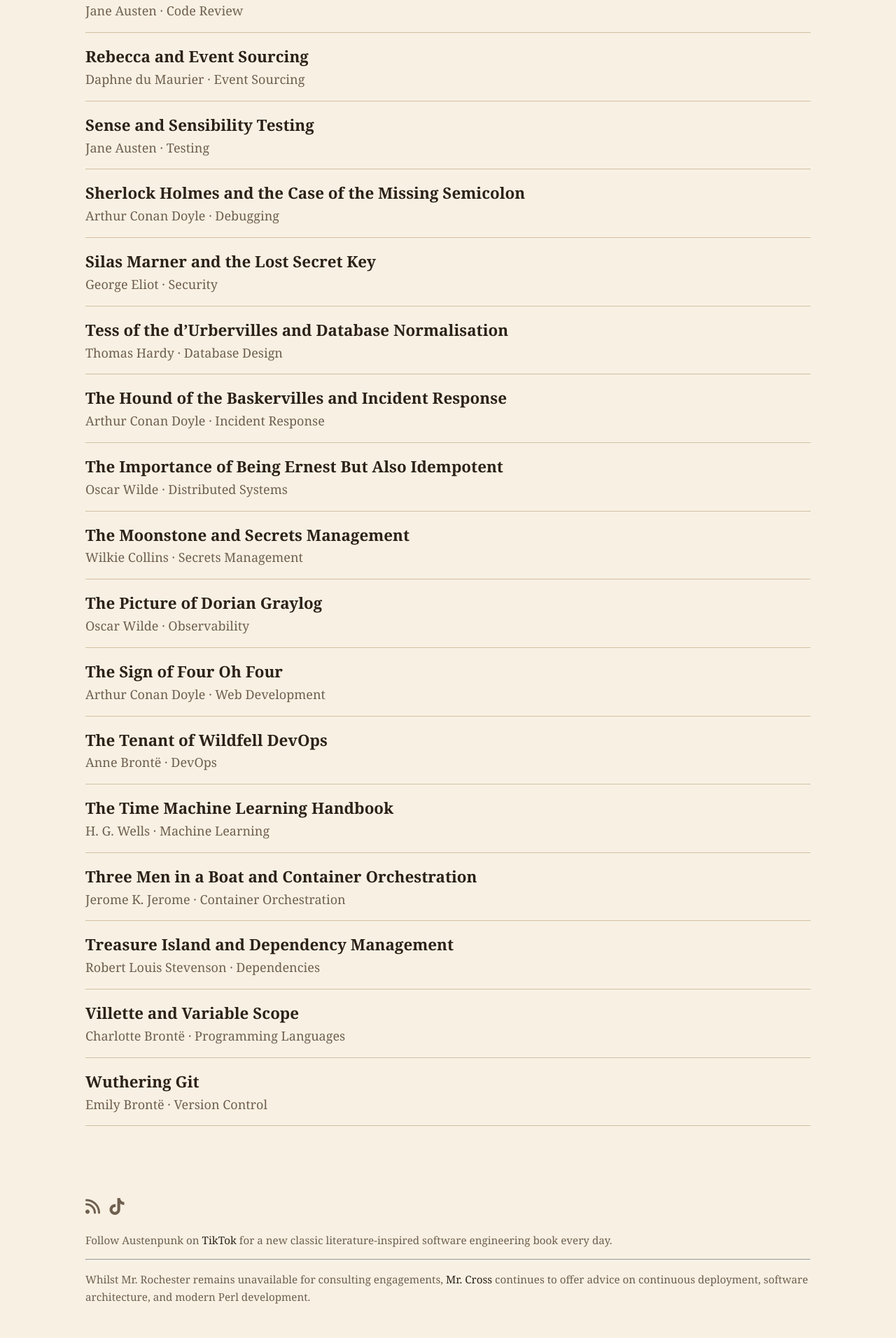
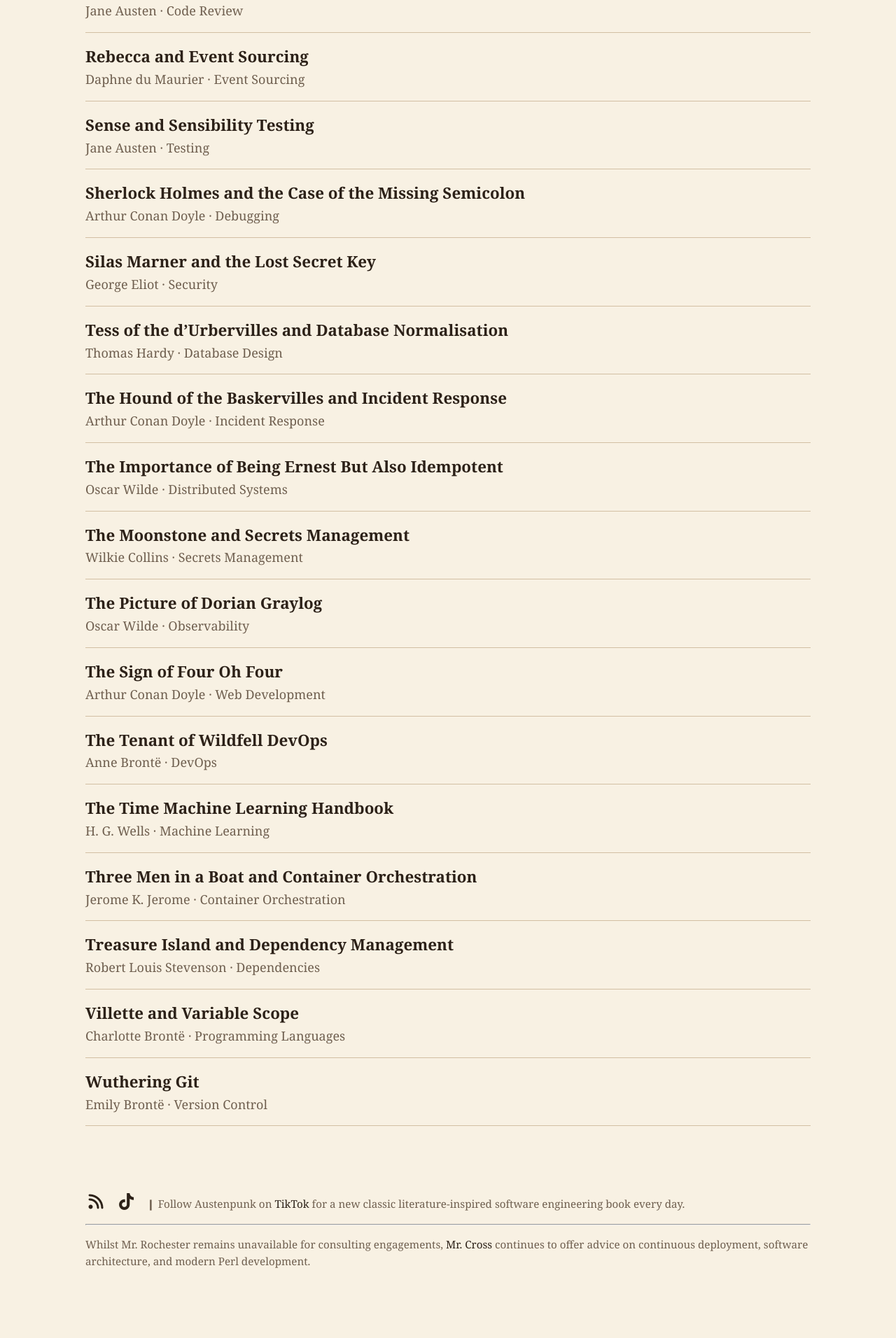
Before and after one commit to davorg/austenpunk, a Jekyll site: the page built from books.html, in a window 1280 px wide. Shown: the part 2726-4638 px from the top of the page at 70% size. Built offline with Jekyll 4.4.1, drawn with Linux system fonts in a browser that asks for light colours; nearby versions of some CDN libraries; after the commit the page ends 4588 px from its top, so only the background shows below that.

Commit message:
Too much obsessing over exactly the right vertical separator

```diff
--- a/_layouts/default.html
+++ b/_layouts/default.html
@@ -21,10 +21,10 @@
 
   <link
     rel="stylesheet"
-    href="https://cdnjs.cloudflare.com/ajax/libs/font-awesome/6.7.2/css/all.min.css"
-    integrity="sha512-Evv84Mr4kqVGRNSgIGL/F/aIDqQb7xQ2vcrdIwxfjThSH8CSR7PBEakCr51Ck+w+/U6swU2Im1vVX0SVk9ABhg=="
+    href="https://cdnjs.cloudflare.com/ajax/libs/font-awesome/7.0.1/css/all.min.css"
+    integrity="sha512-2SwdPD6INVrV/lHTZbO2nodKhrnDdJK9/kg2XD1r9uGqPo1cUbujc+IYdlYdEErWNu69gVcYgdxlmVmzTWnetw=="
     crossorigin="anonymous"
-    referrerpolicy="no-referrer">
+    referrerpolicy="no-referrer" />
 
   <meta charset="utf-8">
   <meta name="viewport" content="width=device-width, initial-scale=1">
@@ -114,11 +114,10 @@
          title="TikTok">
         <i class="fa-brands fa-tiktok"></i>
       </a>
-    </p>
-    <p>Follow Austenpunk on
-      <a href="https://www.tiktok.com/@austenpunk">TikTok</a>
-      for a new classic literature-inspired software engineering book every
-      day.</p>
+     ❙ Follow Austenpunk on
+     <a href="https://www.tiktok.com/@austenpunk">TikTok</a>
+     for a new classic literature-inspired software engineering book every
+     day.</p>
     <hr>
     <p>Whilst Mr. Rochester remains unavailable for consulting engagements,
       <a href="https://davecross.co.uk/">Mr. Cross</a> continues to offer
--- a/assets/css/site.css
+++ b/assets/css/site.css
@@ -319,7 +319,7 @@ blockquote {
   margin: 0 0 1rem;
 }
 
-.social-links a {
+.social-links i {
   display: inline-block;
   margin-right: 0.6rem;
   font-size: 1.5rem;
```
